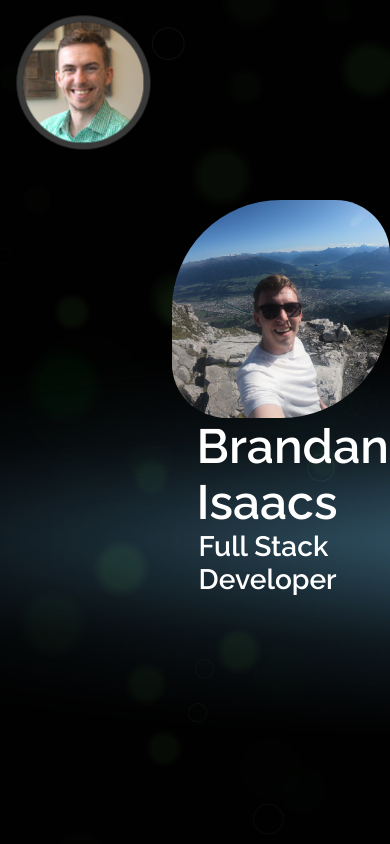
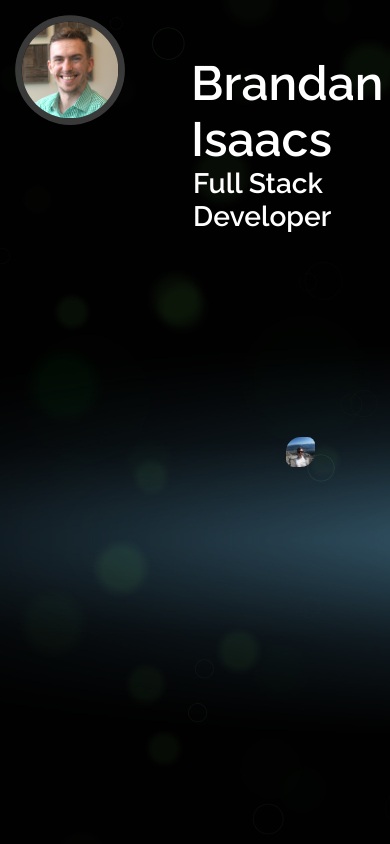
Before and after one commit to brand421/portfolio-site, a React (Create React App) app: page / in a window 390 px wide. Shown: the top 844 px of the page. Built offline with nearby package versions, Linux system fonts and the light colour scheme.

Commit message:
add responsiveness to home page and sidebar

```diff
--- a/src/App.css
+++ b/src/App.css
@@ -9,5 +9,5 @@
 }
 
 main {
-  width: 100%;
+  width: auto;
 }
--- a/src/components/Home/Home.jsx
+++ b/src/components/Home/Home.jsx
@@ -25,7 +25,6 @@ export default function Home() {
         transition: { duration: 0.1 },
       }}
     >
-      <div className="home__item"></div>
       <div className="home__item home__text">
         <h1>Brandan Isaacs</h1>
         <h3>Full Stack Developer</h3>
@@ -33,7 +32,6 @@ export default function Home() {
       <div className="home__item">
         <img src={mountainPhoto} alt="" />
       </div>
-      <div className="home__item"></div>
     </motion.div>
   );
 }
--- a/src/components/Home/home.css
+++ b/src/components/Home/home.css
@@ -4,13 +4,13 @@ body {
 }
 
 .home__container {
-    position: relative;
+    position: fixed;
     display: flex;
     flex-direction: row;
     flex-wrap: wrap;
     align-items: center;
     justify-content: center;
-    margin-left: 250px;
+    margin-left: 25%;
     height: 97vh;
     width: auto;
     color: white;
@@ -23,9 +23,8 @@ body {
     align-items: center;
     flex: 1;
     flex-basis:0;
-    width: 150px;
     background: transparent;
-    margin-right: 3%;
+    margin-left: 10%;
 }
 
 .home__text {
@@ -38,18 +37,33 @@ body {
     width: 350px;
     height: auto;
     border-radius: 50% 25%;
+
 }
 
+@media screen and (max-width: 1100px) {
+    .home__container {
+        flex-direction: column;
+    }
 
-@media screen and (max-width: 950px) {
+    .home__text {
+        padding-top: 25%;
+        height: 224px;
+    }
+
+    .home__item {
+        margin-bottom: 100px;
+    }
+}
+
+@media screen and (max-width: 750px) {
     .home__container {
-        flex-direction: column-reverse;
+        flex-direction: column;
         margin-left: 10%;
         /* height: 100%; */
     }
 
     .home__item img {
-        width: 145%;
+        width: 15%;
     }
 
     .home__text {
--- a/src/components/Sidebar/Sidebar.jsx
+++ b/src/components/Sidebar/Sidebar.jsx
@@ -27,8 +27,8 @@ export default function Sidebar({ children }) {
         </div>
         <motion.div
           animate={{
-            width: showSidebar ? "280px" : "0px",
-            display: showSidebar ? "flex" : "none",
+            width: showSidebar ? "225px" : "-250px",
+            opacity: showSidebar ? 1 : 0,
           }}
         >
           {sidebarItems.map((item, index) => (
--- a/src/components/Sidebar/sidebar.css
+++ b/src/components/Sidebar/sidebar.css
@@ -23,14 +23,14 @@
 
 .sidebar {
     height: 97vh;
-
+    width: auto;
 }
 
 .photo__container {
     display: flex;
     align-items: center;
     padding: 20px 15px;
-    margin-bottom: 55%;
+    margin-bottom: 125px;
 }
 
 .photo img {
@@ -38,13 +38,14 @@
     border-radius: 50%;
     margin-left: 5%;
     animation: pulse-white 5s infinite;
+    cursor: pointer;
 }
 
 .menu__item {
     display: flex;
     align-items:center;
     justify-content: flex-start;
-    padding: 4% 0 4% 1%;
+    padding: 6% 0 6% 1%;
     transition: all .5s;
     font-size: 25px;
 }
@@ -52,6 +53,12 @@
 
 .menu__item:hover {
     background-color: rgba(127, 255, 212, 0.541);
+}
+
+@media screen and (max-width: 550px) {
+    .photo img {
+        width: 100px;
+    }
 }
 /*
 .sidebar__container {
```
